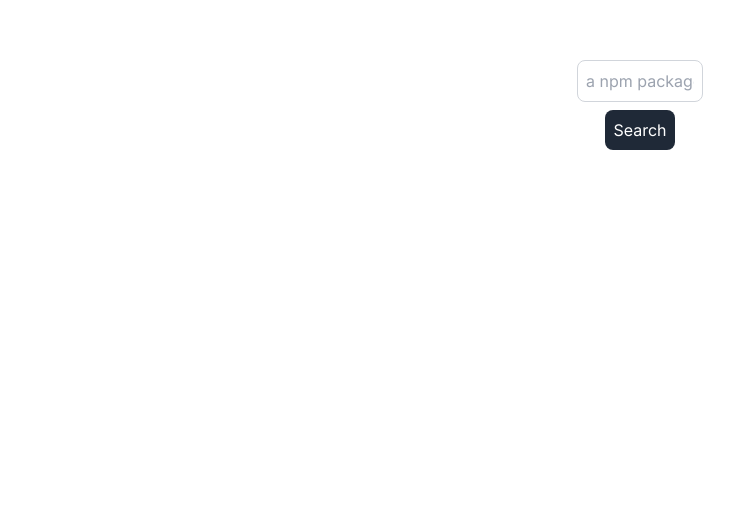
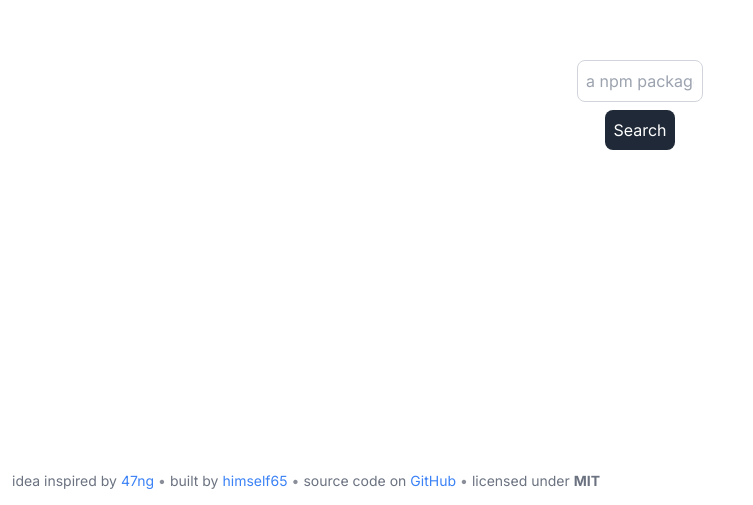
Before and after one commit to himself65/npm-download-stat, a Next.js app: page / in a window 1280 px wide. Shown: the part 295-800 px from the top of the page, without its empty margins (0-753 px from the left). Built offline with nearby package versions, Linux system fonts and the light colour scheme.

Commit message:
feat: footer

```diff
--- a/src/app/[pkg]/[invalid]/page.tsx
+++ b/src/app/[pkg]/[invalid]/page.tsx
@@ -1,14 +1,15 @@
-import { permanentRedirect } from 'next/navigation'
+import { permanentRedirect } from "next/navigation";
 
 type Props = {
   params: {
-    pkg: string
-    invalid: string
-  }
+    pkg: string;
+    invalid: string;
+  };
+};
+export default function Page(props: Props) {
+  const { params } = props;
+  const newPkg = encodeURIComponent(
+    `${decodeURIComponent(params.pkg)}/${params.invalid}`,
+  );
+  permanentRedirect(`/${newPkg}`);
 }
-export default function Page (props: Props) {
-  const { params } = props
-  const newPkg = encodeURIComponent(
-    `${decodeURIComponent(params.pkg)}/${params.invalid}`)
-  permanentRedirect(`/${newPkg}`)
-}
--- a/src/app/[pkg]/page.tsx
+++ b/src/app/[pkg]/page.tsx
@@ -1,100 +1,82 @@
-import { getPkgInfo } from '@/lib/fetch-npm'
-import { NpmPackage } from '@/components/npm-package'
-import { Logo } from '@/components/logo'
-import { CopyImage } from '@/components/copy-image'
-import { textAccentMap } from '@/lib/utils'
-import type { Metadata } from 'next'
-import { fetchRepository } from '@/lib/fetch-github'
-import type { Icon } from 'next/dist/lib/metadata/types/metadata-types'
+import { getPkgInfo } from "@/lib/fetch-npm";
+import { NpmPackage } from "@/components/npm-package";
+import { CopyImage } from "@/components/copy-image";
+import { textAccentMap } from "@/lib/utils";
+import type { Metadata } from "next";
+import { fetchRepository } from "@/lib/fetch-github";
+import type { Icon } from "next/dist/lib/metadata/types/metadata-types";
+import { Footer } from "@/components/footer";
 
 type Props = {
   params: {
-    pkg: string
-  }
-}
+    pkg: string;
+  };
+};
 
-export async function generateMetadata (
-  { params }: Props
-): Promise<Metadata> {
-  const pkg = decodeURIComponent(params.pkg)
+export async function generateMetadata({ params }: Props): Promise<Metadata> {
+  const pkg = decodeURIComponent(params.pkg);
   try {
-    const info = await getPkgInfo(pkg as string)
-    const regex = /git\+https:\/\/github\.com\/(.*)\.git/
-    const match = info.repository.url.match(regex)
-    const icons: Icon[] = []
+    const info = await getPkgInfo(pkg as string);
+    const regex = /git\+https:\/\/github\.com\/(.*)\.git/;
+    const match = info.repository.url.match(regex);
+    const icons: Icon[] = [];
     if (match) {
-      const { avatarUrl } = await fetchRepository(match![1])
+      const { avatarUrl } = await fetchRepository(match![1]);
       icons.push({
         url: avatarUrl,
-        sizes: '96x96',
-        type: 'image/png'
-      })
+        sizes: "96x96",
+        type: "image/png",
+      });
     }
 
     return {
       title: `${pkg} - ${info.description}`,
       description: info.description,
-      icons
-    }
+      icons,
+    };
   } catch (e) {
-    console.error(e)
+    console.error(e);
     return {
-      title: '404 - Package not found'
-    }
+      title: "404 - Package not found",
+    };
   }
 }
 
-export default async function Page ({ params }: { params: { pkg: string } }) {
-  const pkg = decodeURIComponent(params.pkg)
+export default async function Page({ params }: { params: { pkg: string } }) {
+  const pkg = decodeURIComponent(params.pkg);
   try {
-    const info = await getPkgInfo(pkg as string)
+    const info = await getPkgInfo(pkg as string);
     if (info.repository?.url) {
-      const regex = /git\+https:\/\/github\.com\/(.*)\.git/
-      const match = info.repository.url.match(regex)
-      const matchedAccent = Object.keys(textAccentMap).find((key) =>
-        pkg.includes(key) ??
-        info.name.includes(key) ??
-        info.description.includes(key)
-      )
+      const regex = /git\+https:\/\/github\.com\/(.*)\.git/;
+      const match = info.repository.url.match(regex);
+      const matchedAccent = Object.keys(textAccentMap).find(
+        (key) =>
+          pkg.includes(key) ??
+          info.name.includes(key) ??
+          info.description.includes(key),
+      );
       const accent = matchedAccent
         ? textAccentMap[matchedAccent as keyof typeof textAccentMap]
-        : 'text-blue-500'
+        : "text-blue-500";
       if (match) {
-        const repo = match[1]
-        console.log('rendering: %s with accent \'%s\'', repo, accent)
+        const repo = match[1];
+        console.log("rendering: %s with accent '%s'", repo, accent);
         return (
-          <div
-            className="flex flex-col items-center justify-center min-h-screen py-2 dark:bg-gray-900 dark:text-gray-100">
-            <NpmPackage repo={repo} pkg={pkg} accent={accent}/>
-            <CopyImage/>
-            <footer
-              role="presentation"
-              className="absolute bottom-3 left-3 flex h-6 items-center gap-2 text-sm text-gray-500"
-            >
-              <span>idea inspired by </span>
-              <Logo size={6} background={false}/>
-              <span className="text-md font-semibold">47ng</span>
-              <span className="text-gray-500/80">•</span>
-              <a
-                href="https://francoisbest.com/open-source"
-                className="text-blue-500 hover:underline"
-              >
-                francoisbest.com
-                <span className="text-gray-500/80">/open-source</span>
-              </a>
-            </footer>
+          <div className="flex flex-col items-center justify-center min-h-screen py-2 dark:bg-gray-900 dark:text-gray-100">
+            <NpmPackage repo={repo} pkg={pkg} accent={accent} />
+            <CopyImage />
+            <Footer />
           </div>
-        )
+        );
       }
     }
   } catch (e) {
-    console.error(e)
+    console.error(e);
   }
   return (
-    <div
-      className="flex flex-col items-center justify-center min-h-screen py-2 dark:bg-gray-900 dark:text-gray-100">
+    <div className="flex flex-col items-center justify-center min-h-screen py-2 dark:bg-gray-900 dark:text-gray-100">
       <h1 className="text-3xl font-bold">404</h1>
       <p className="text-gray-500">Package not found</p>
     </div>
-  )
+  );
 }
--- a/src/app/page.tsx
+++ b/src/app/page.tsx
@@ -1,5 +1,11 @@
 import { SearchBar } from "@/section/search-bar";
+import { Footer } from "@/components/footer";
 
 export default async function Page() {
-  return <SearchBar />;
+  return (
+    <>
+      <SearchBar />
+      <Footer />
+    </>
+  );
 }
--- /dev/null
+++ b/src/components/footer.tsx
@@ -0,0 +1,40 @@
+import { memo } from "react";
+
+export const Footer = memo(function Footer() {
+  return (
+    <footer
+      role="presentation"
+      className="absolute bottom-3 left-3 flex h-6 items-center gap-1 text-sm text-gray-500"
+    >
+      <span>idea inspired by </span>
+      <a
+        href="https://francoisbest.com"
+        className="text-blue-500 hover:underline"
+        target="_blank"
+      >
+        47ng
+      </a>
+      <span className="text-gray-500/80">•</span>
+      <span>built by </span>
+      <a
+        href="https://github.com/himself65"
+        className="text-blue-500 hover:underline"
+        target="_blank"
+      >
+        himself65
+      </a>
+      <span className="text-gray-500/80">•</span>
+      <span>source code on </span>
+      <a
+        href="https://github.com/himself65/npm-download-stat"
+        className="text-blue-500 hover:underline"
+        target="_blank"
+      >
+        GitHub
+      </a>
+      <span className="text-gray-500/80">•</span>
+      <span>licensed under</span>
+      <span className="font-bold">MIT</span>
+    </footer>
+  );
+});
--- a/src/lib/utils.ts
+++ b/src/lib/utils.ts
@@ -16,18 +16,17 @@ export function formatStatNumber(
   });
 }
 
-
 // we cannot automatically detect the accent color for every package.
 export const textAccentMap = {
-  vue: 'text-green-500',
-  react: 'text-blue-500',
-  angular: 'text-red-500',
-  svelte: 'text-orange-500',
-  ember: 'text-red-500',
-  backbone: 'text-blue-500',
-  jquery: 'text-blue-500',
-  preact: 'text-blue-500',
-  rspack: 'text-[#d97706]',
-  vite: 'text-[#add467]',
-  vitest: 'text-[#add467]'
-}
+  vue: "text-green-500",
+  react: "text-blue-500",
+  angular: "text-red-500",
+  svelte: "text-orange-500",
+  ember: "text-red-500",
+  backbone: "text-blue-500",
+  jquery: "text-blue-500",
+  preact: "text-blue-500",
+  rspack: "text-[#d97706]",
+  vite: "text-[#add467]",
+  vitest: "text-[#add467]",
+};
```
Also changed, not shown: src/components/logo.tsx (deleted, +0 -41 lines).
